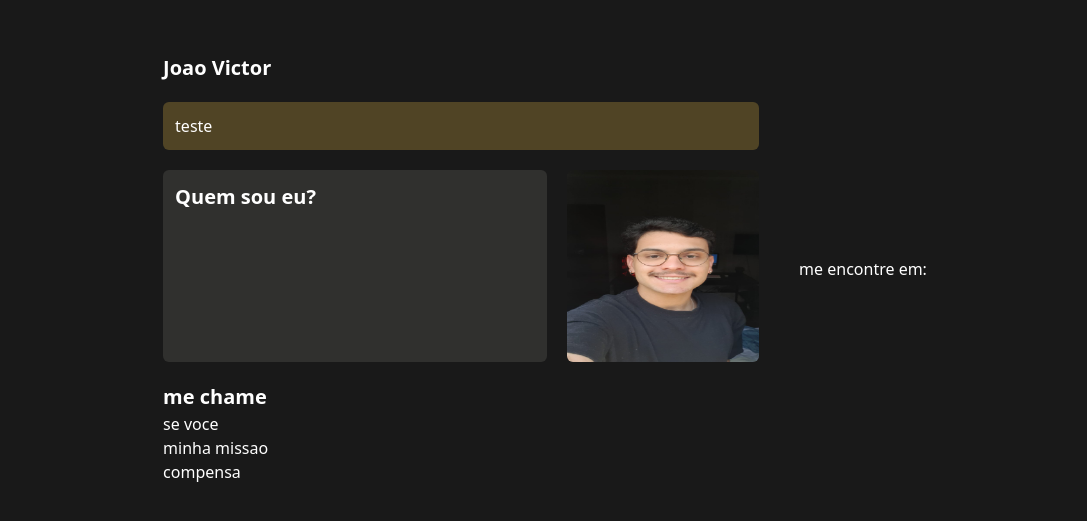
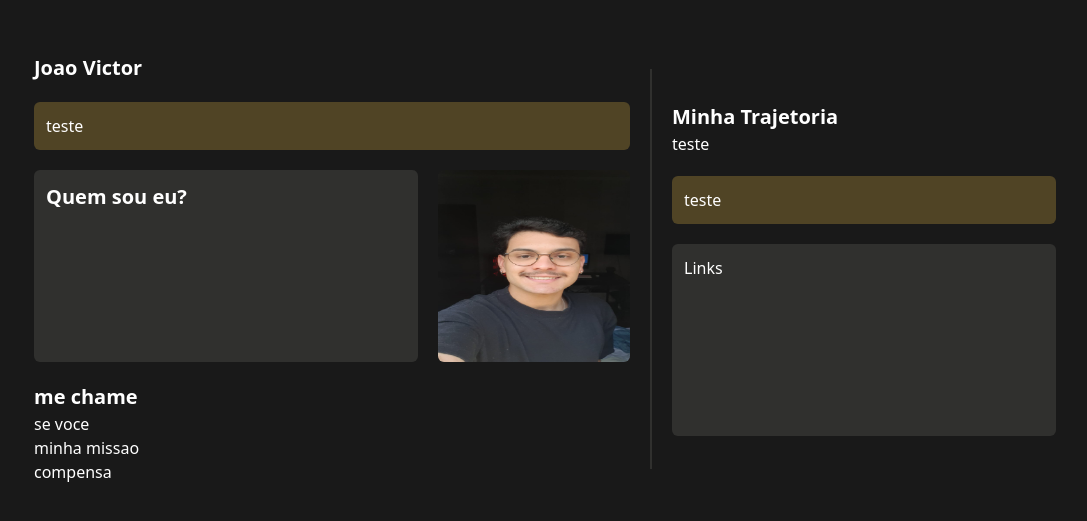
Before and after one commit to JoaoVictorVM/About-me, a Next.js app: page / in a window 1280 px wide. Shown: the part 131-652 px from the top of the page, without its empty margins (95-1182 px from the left). Built offline with nearby package versions, Linux system fonts and the light colour scheme.

Commit message:
Adiciona estrutura da parte direita do projeto
Adiciona toda a estrutura da parte direita do projeto

```diff
--- a/src/components/pages/home/hero-section.tsx
+++ b/src/components/pages/home/hero-section.tsx
@@ -5,7 +5,7 @@ export default function HeroSection() {
     return (
         <section className={"heroSection"}>
 
-            <main className="bg-[var(--background)] w-screen h-screen overflow-hidden flex items-center justify-center gap-10">
+            <main className="bg-[var(--background)] w-screen h-screen overflow-hidden flex items-center justify-center gap-5">
 
                 <div className="flex flex-col gap-5">
 
@@ -41,11 +41,22 @@ export default function HeroSection() {
 
                 </div>
 
+                <div className="bg-[var(--post-back)] w-0.5 min-h-6/12"></div>
 
+                <div className="flex flex-col gap-5">
+                    <div>
+                        <h2>Minha Trajetoria</h2>
+                        <p>teste</p>
+                    </div>
 
-                <div>
-                    <div>
-                        <p>me encontre em:</p>
+                    <div className="flex flex-col gap-5">
+                        <div className="bg-[var(--post-span)] rounded-md p-3">
+                            <p>teste</p>
+                        </div>
+
+                        <div className="bg-[var(--post-back)] w-96 h-48 p-3 rounded-md">
+                            <p>Links</p>
+                        </div>
                     </div>
                 </div>
 
```
